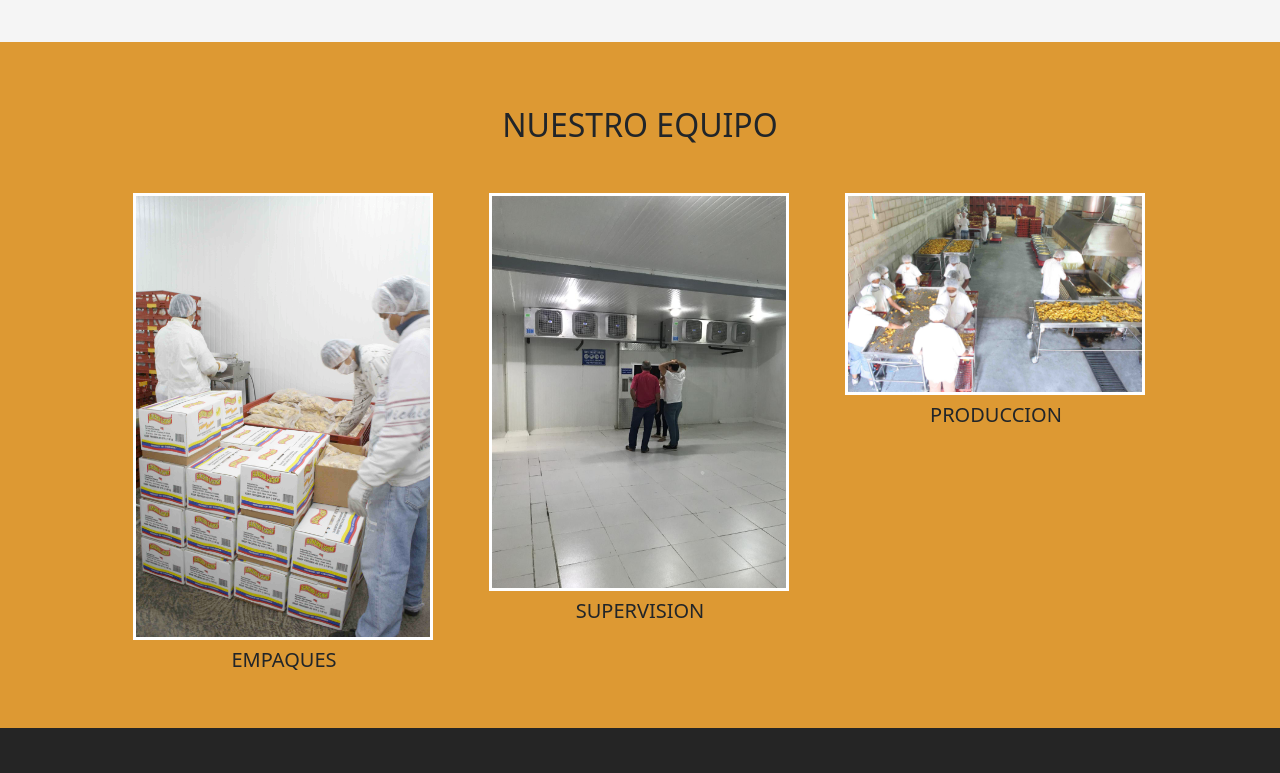
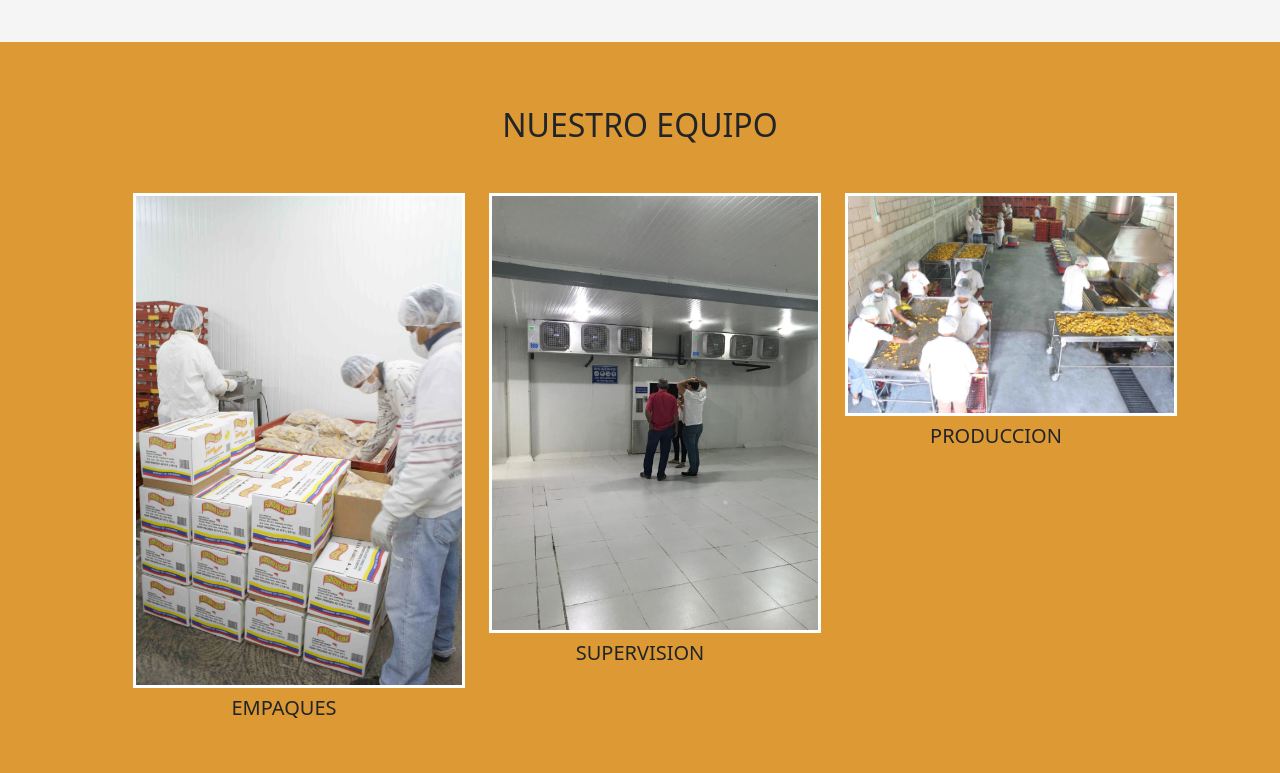
Before and after one commit to JJBlancoDev/ProyectoAgricola, a plain HTML site: page ProyectoAgricola/index.html in a window 1280 px wide. Shown: the part 2000-2773 px from the top of the page. Drawn offline with Linux system fonts and the light colour scheme; files whose address does not match are found by name.

Commit message:
Update index.html

```diff
--- a/ProyectoAgricola/index.html
+++ b/ProyectoAgricola/index.html
@@ -152,19 +152,16 @@
 
             <div class="row">
                 <div class="col-sm">
-                    <img src="./assets/img/DS-28.jpg" alt="Imagen" width="300" style="border: solid 3px #FFFFFF; margin-left: 15px;">
+                    <img src="./assets/img/DS-28.jpg" alt="Imagen" width="100%" style="border: solid 3px #FFFFFF; margin-left: 15px;">
                     <h5 class="text-center mt-2">EMPAQUES</h5>
-                    <!-- <p class="text-center">Natural Colombia Foods</p> -->
                 </div>
                 <div class="col-sm">
-                    <img src="./assets/img/WhatsApp-Image-2019-06-25-at-5.04.04-PM.jpeg" alt="Imagen" width="300" style="border: solid 3px #FFFFFF; margin-left: 15px;">
+                    <img src="./assets/img/WhatsApp-Image-2019-06-25-at-5.04.04-PM.jpeg" alt="Imagen" width="100%" style="border: solid 3px #FFFFFF; margin-left: 15px;">
                     <h5 class="text-center mt-2">SUPERVISION</h5>
-                    <!-- <p class="text-center">Natural Colombia Foods</p> -->
                 </div>
                 <div class="col-sm">
-                    <img src="./assets/img/DS-14-1.jpg" alt="Imagen" width="300" style="border: solid 3px #FFFFFF; margin-left: 15px;">
+                    <img src="./assets/img/DS-14-1.jpg" alt="Imagen" width="100%" style="border: solid 3px #FFFFFF; margin-left: 15px;">
                     <h5 class="text-center mt-2">PRODUCCION</h5>
-                    <!-- <p class="text-center">Natural Colombia Foods</p> -->
                 </div>
             </div>
         </div>
```
